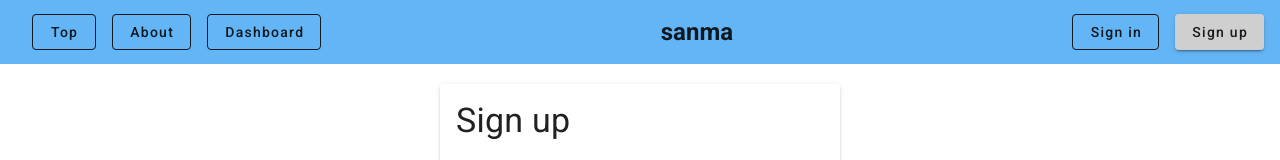
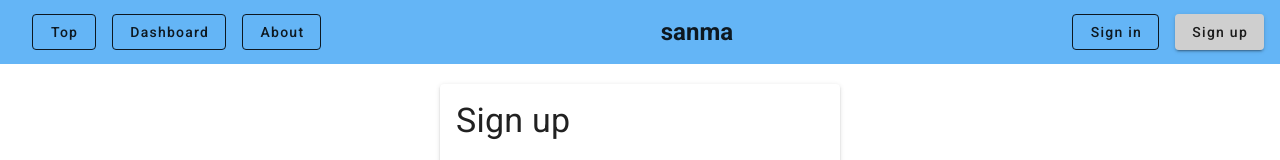
Before and after one commit to jigintern/sanma, a Vue app in the folder front/: page /signup in a window 1280 px wide. Shown: the top 160 px of the page. Built offline with nearby package versions, Linux system fonts and the light colour scheme.

Commit message:
aboutとdashboardの順番逆

```diff
--- a/front/src/components/Header.vue
+++ b/front/src/components/Header.vue
@@ -4,8 +4,8 @@
       <v-toolbar-title>
         <v-btn class="ml-4 text-none" outlined to="/">Top</v-btn>
       </v-toolbar-title>
+      <v-btn class="ml-4 text-none" outlined to="/dashboard">Dashboard</v-btn>
       <v-btn class="ml-4 text-none" outlined to="/about">About</v-btn>
-      <v-btn class="ml-4 text-none" outlined to="/dashboard">Dashboard</v-btn>
       <v-spacer></v-spacer>
       <h2>sanma</h2>
       <v-spacer></v-spacer>
```
